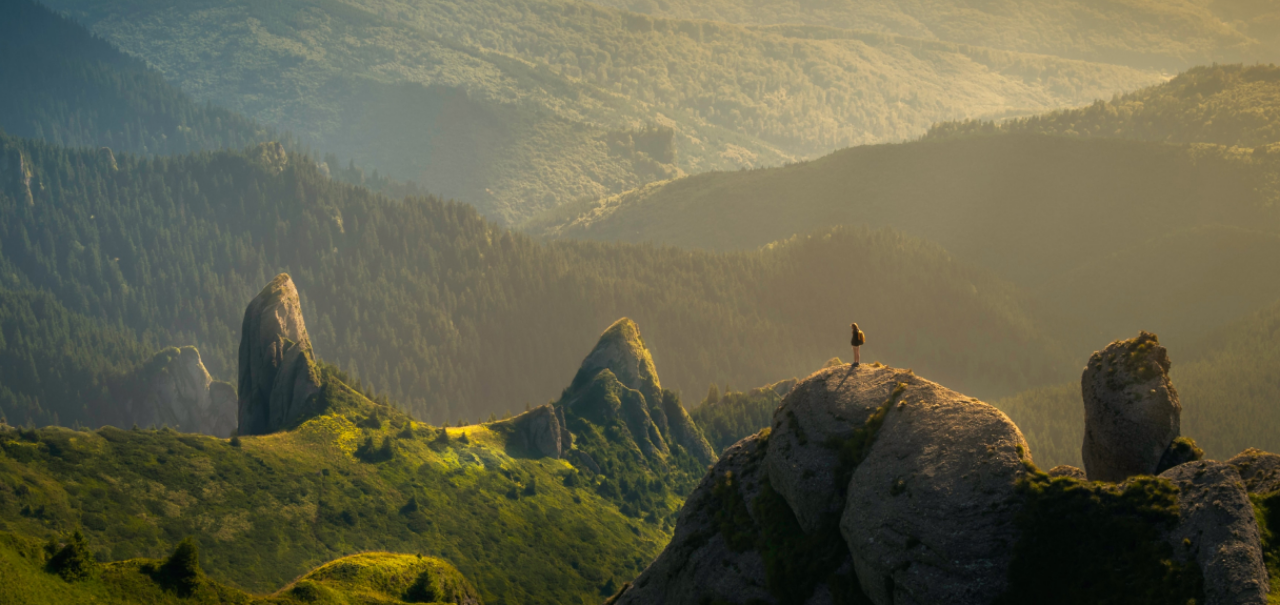
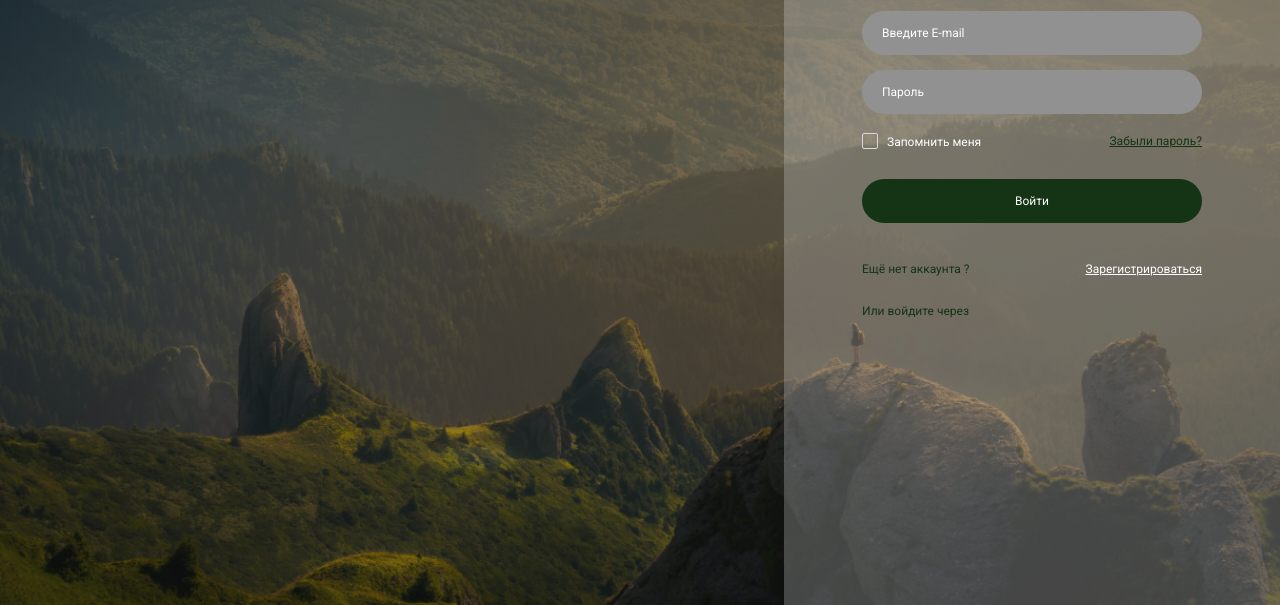
Before and after one commit to Viocat/HTML-CCSS-Hillel, a plain HTML site: page index.html in a window 1280 px wide. Shown: the part 195-800 px from the top of the page. Drawn offline with Linux system fonts and the light colour scheme.

Commit message:
half done

```diff
--- a/css/style.css
+++ b/css/style.css
@@ -1,15 +1,160 @@
 @import url(reset.css);
 
-.form-section{
+@import url(https://fonts.googleapis.com/css?family=Roboto:100,100italic,300,300italic,regular,italic,500,500italic,700,700italic,900,900italic);
 
-    height: 100vh;
-    background: rgba(0, 0, 0, 0.2) url(../assets/images/background.jpg);
-    background-repeat: no-repeat;
-    background-position: center;
-    background-size: cover;
+html {
+    font-size: 10px;
 }
 
-form{
-    padding: 20px;
-    background-color: red;
+body {
+    overflow: hidden;
 }
+
+*:focus {
+    /* outline: 4px solid white; */
+    /* outline-offset: 1px; */
+
+    border-radius: 1px;
+    border: none;
+}
+
+.form-section {
+    font-family: 'Roboto';
+    font-weight: 400;
+    display: flex;
+    flex-direction: row-reverse;
+    height: 100vh;
+    background: linear-gradient(184deg, #16151580 0%, #16151580 100%), url(../assets/images/background.jpg) center/cover no-repeat;
+}
+
+form {
+    font-size: 1.2rem;
+    max-width: 49.6rem;
+    padding: 6rem 7.8rem;
+    background-color: #e9e9e940;
+    color: #fff;
+}
+
+.switcher-box {
+    margin-bottom: 7.5rem;
+}
+
+.entrance {
+    max-width: 34rem;
+}
+
+.entrance h2 {
+    text-transform: capitalize;
+    font-size: 3rem;
+    text-align: center;
+    margin-bottom: 2.9rem;
+}
+
+[class$="-input"] {
+    width: 100%;
+    padding: 1.5rem 2rem;
+    border-radius: 30px;
+    background: #929191;
+}
+
+[class$="-input"]::placeholder {
+    color: #fff;
+}
+
+input:focus {
+    outline: none;
+    border: none;
+    box-shadow: inset 0px 0px 0px 0.5px rgb(205, 204, 204);
+}
+
+[class$="-input"]:focus::placeholder {
+    opacity: 0;
+    transition: opacity 0.3s ease;
+
+}
+
+[class$="-input"]::placeholder:focus {
+    color: transparent;
+}
+
+[class$="-input"]:not(:last-of-type) {
+    margin-bottom: 1.5rem;
+}
+
+[class$="-input"]:last-of-type {
+    margin-bottom: 2.1rem;
+}
+
+.box {
+    display: flex;
+    justify-content: space-between;
+    gap: 1rem;
+    margin-bottom: 3rem;
+}
+
+[type*="checkbox"] {
+    position: absolute;
+    z-index: -1;
+    opacity: 0;
+}
+
+.checkbox-label {
+    position: relative;
+    padding: 1px 1px 1px 25px;
+}
+
+.checkbox-label::before {
+    content: '';
+    position: absolute;
+    bottom: 0;
+    left: 0;
+    padding: 0.7rem;
+    border-radius: 2px;
+    border: 1px solid #D9D9D9;
+}
+
+[type*="checkbox"]:checked+label::after {
+    content: url(../assets/images/icons/checked.svg);
+    position: absolute;
+    bottom: 50%;
+    left: 3px;
+    transform: translateY(50%);
+}
+
+[type*="checkbox"]:checked+label::before {
+    background: #153416;
+}
+
+/* [type*="checkbox"]:focus+label::before{
+    box-shadow: rgba(6, 24, 44, 0.4) 0px 0px 0px 2px, rgba(6, 24, 44, 0.65) 0px 4px 6px -1px, rgba(255, 255, 255, 0.08) 0px 1px 0px inset;
+} */
+
+.link{
+    text-decoration: underline;
+}
+
+.green{
+    color: #153416;
+}
+
+.submit-btn {
+    width: 100%;
+    padding: 1.5rem;
+    text-transform: capitalize;
+    border-radius: 3rem;
+    background: #153416;
+    margin-bottom: 4rem;
+}
+
+
+
+
+.link {}
+
+.pswrd-restore__link {}
+
+.regitstration__link {}
+
+.registration {
+    display: none;
+}
--- a/index.html
+++ b/index.html
@@ -1,20 +1,48 @@
 <!doctype html>
 <html lang="en">
+
 <head>
     <meta charset="UTF-8">
     <meta name="viewport"
-          content="width=device-width, user-scalable=no, initial-scale=1.0, maximum-scale=1.0, minimum-scale=1.0">
+        content="width=device-width, user-scalable=no, initial-scale=1.0, maximum-scale=1.0, minimum-scale=1.0">
     <meta http-equiv="X-UA-Compatible" content="ie=edge">
     <title>Form</title>
     <link rel="stylesheet" href="css/style.css">
 </head>
+
 <body>
     <header></header>
     <main>
         <section class="form-section">
             <form action="#" method="post" enctype="multipart/form-data">
-                <div>
-                    <input type="checkbox" name="" id="">
+                <div class="switcher-box">выбор</div>
+                <div class="entrance">
+                    <h2>вход</h2>
+                    <input type="email" name="e-mail" id="e-mail" placeholder="Введите E-mail" class="mail-input">
+                    <input type="password" name="password" id="user-password" placeholder="Пароль" class="password-input">
+                    <div class="box">
+                        <!-- <div class="input-box"> -->
+                            <input type="checkbox" name="remember-me" id="remember-me">
+                        <label for="remember-me" class="checkbox-label">Запомнить меня</label>
+                        <!-- </div> -->
+                        <a href="#" class="link green">Забыли пароль?</a>
+                    </div>
+                    <button type="submit" class="submit-btn">войти</button>
+                    <div class="box">
+                        <span class="green">Ещё нет аккаунта ?</span>
+                        <a href="#" class="link">Зарегистрироваться</a>
+                    </div>
+                    <div>
+                        <h6 class="green">Или войдите через</h6>
+                        <div>
+                            <svg>
+                                <use></use>
+                            </svg>
+                        </div>
+                    </div>
+                </div>
+                <div class="registration">
+                YOU CAN REGITER HERE
                 </div>
             </form>
         </section>
@@ -22,4 +50,5 @@
     <footer></footer>
 
 </body>
+
 </html>
```
Also changed, not shown: assets/images/icons/checked.svg (added).
